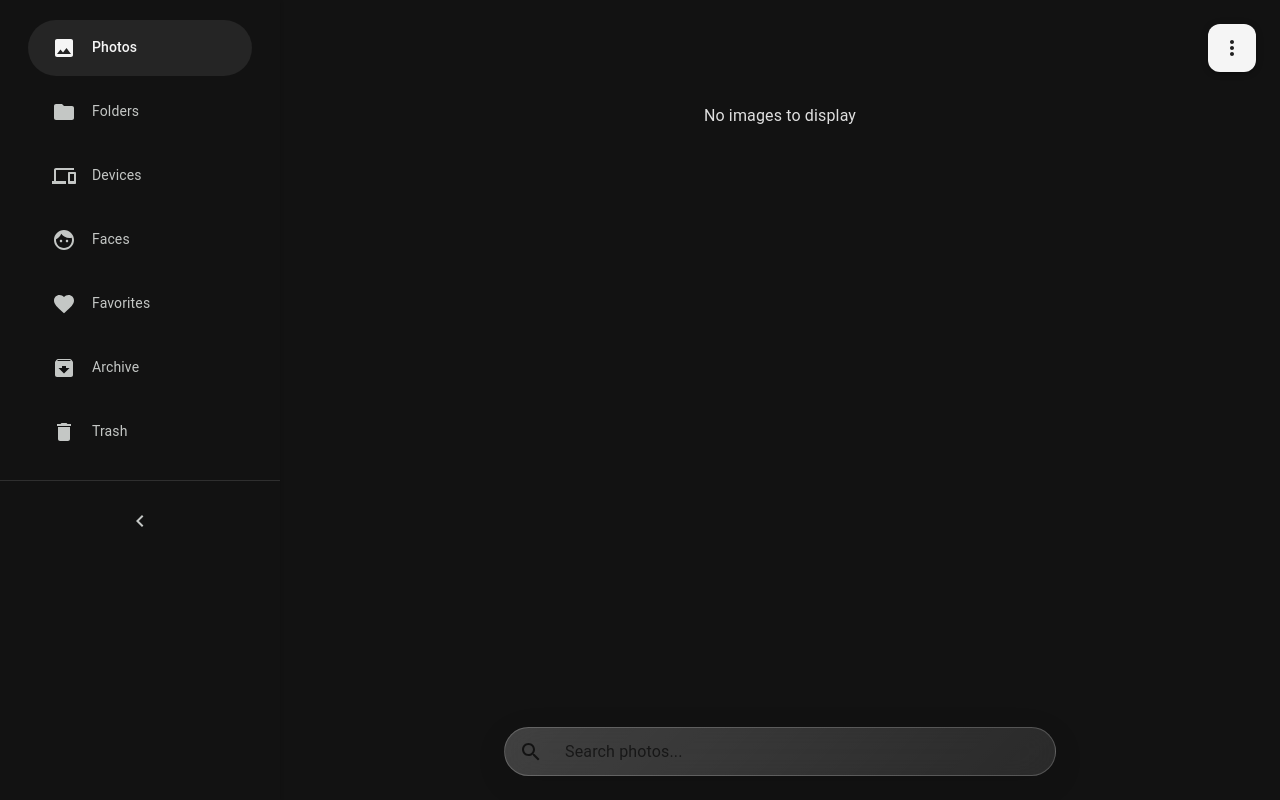
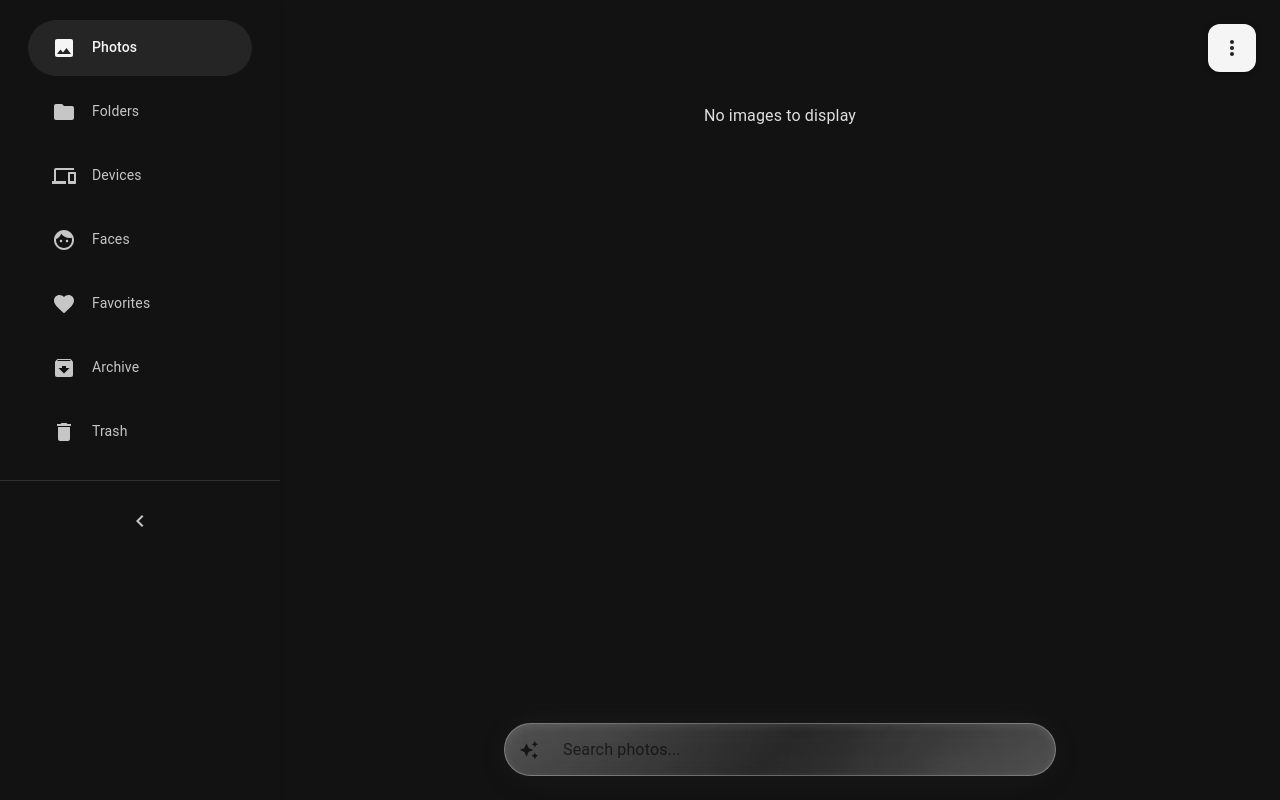
Before and after one commit to charan-sai1/OCD, a React (Vite) app in the folder apps/desktop/: page / in a window 1280 px wide. Built offline with nearby package versions, Linux system fonts and the light colour scheme.

Commit message:
feat: Enhance search bar with Apple-inspired AI liquid glass effects, pulsing animations, and AI sparkle effects

```diff
--- a/apps/desktop/src/components/SearchBar.tsx
+++ b/apps/desktop/src/components/SearchBar.tsx
@@ -5,7 +5,7 @@ import InputAdornment from "@mui/material/InputAdornment";
 import IconButton from "@mui/material/IconButton";
 import Paper from "@mui/material/Paper";
 import CircularProgress from "@mui/material/CircularProgress";
-import { Search as SearchIcon, Clear as ClearIcon } from "@mui/icons-material";
+import { Clear as ClearIcon, AutoAwesome as AiIcon } from "@mui/icons-material";
 
 interface SearchBarProps {
   onSearch: (query: string) => void;
@@ -112,14 +112,51 @@ const SearchBar: React.FC<SearchBarProps> = ({
         </Box>
       )}
         <Paper
-          elevation={8}
+          elevation={12}
           sx={{
             borderRadius: 50,
-            backgroundColor: "rgba(255, 255, 255, 0.15)",
-            backdropFilter: "blur(20px)",
-            boxShadow: "0 8px 32px rgba(0, 0, 0, 0.1)",
-            border: "1px solid rgba(255, 255, 255, 0.2)",
-            background: "linear-gradient(135deg, rgba(255,255,255,0.2) 0%, rgba(255,255,255,0.1) 100%)",
+            background: `
+              linear-gradient(135deg,
+                rgba(255,255,255,0.25) 0%,
+                rgba(255,255,255,0.15) 25%,
+                rgba(255,255,255,0.08) 50%,
+                rgba(255,255,255,0.15) 75%,
+                rgba(255,255,255,0.25) 100%
+              )
+            `,
+            backdropFilter: "blur(24px) saturate(180%)",
+            boxShadow: `
+              0 8px 32px rgba(0, 0, 0, 0.08),
+              0 2px 8px rgba(255, 255, 255, 0.1) inset,
+              0 0 40px rgba(255, 255, 255, 0.05)
+            `,
+            border: "1px solid rgba(255, 255, 255, 0.3)",
+            position: "relative",
+            overflow: "hidden",
+            "&::before": {
+              content: '""',
+              position: "absolute",
+              top: 0,
+              left: 0,
+              right: 0,
+              bottom: 0,
+              background: `
+                radial-gradient(circle at 20% 20%, rgba(255,255,255,0.1) 0%, transparent 50%),
+                radial-gradient(circle at 80% 80%, rgba(255,255,255,0.08) 0%, transparent 50%)
+              `,
+              animation: "aiGlow 4s ease-in-out infinite alternate",
+              pointerEvents: "none",
+            },
+            "@keyframes aiGlow": {
+              "0%": {
+                opacity: 0.3,
+                transform: "scale(1)",
+              },
+              "100%": {
+                opacity: 0.7,
+                transform: "scale(1.02)",
+              },
+            },
           }}
         >
         <TextField
@@ -134,41 +171,118 @@ const SearchBar: React.FC<SearchBarProps> = ({
               sx={{
                 "& .MuiOutlinedInput-root": {
                   borderRadius: 50,
-                  transition: "all 0.2s ease-in-out",
+                  transition: "all 0.3s cubic-bezier(0.4, 0, 0.2, 1)",
                   backgroundColor: "transparent",
                   "& fieldset": {
                     border: "none",
                   },
                   "&:hover": {
-                    backgroundColor: "rgba(255, 255, 255, 0.1)",
+                    transform: "translateY(-1px)",
+                    boxShadow: "0 4px 20px rgba(0, 0, 0, 0.1)",
                   },
                   "&.Mui-focused": {
-                    backgroundColor: "rgba(255, 255, 255, 0.15)",
-                    boxShadow: "0 0 0 2px rgba(255, 255, 255, 0.3)",
+                    transform: "translateY(-1px)",
+                    boxShadow: "0 4px 20px rgba(0, 0, 0, 0.1), 0 0 0 3px rgba(66, 133, 244, 0.3)",
                   },
                 },
              "& .MuiOutlinedInput-input": {
-               padding: "12px 14px",
+               padding: "14px 16px",
                color: "#000000",
+               fontWeight: 500,
+               letterSpacing: "0.01em",
                "&::placeholder": {
                  color: "rgba(0, 0, 0, 0.6)",
                  opacity: 1,
+                 fontWeight: 400,
                },
              },
            }}
              InputProps={{
               startAdornment: (
                 <InputAdornment position="start">
-                  <SearchIcon sx={{ color: "rgba(0, 0, 0, 0.7)" }} />
+                  <Box
+                    sx={{
+                      display: "flex",
+                      alignItems: "center",
+                      position: "relative",
+                    }}
+                  >
+                    <AiIcon
+                      sx={{
+                        color: searchQuery ? "#4285F4" : "rgba(0, 0, 0, 0.7)",
+                        fontSize: 20,
+                        transition: "all 0.3s ease",
+                        filter: searchQuery ? "drop-shadow(0 0 8px rgba(66, 133, 244, 0.4))" : "none",
+                        animation: searchQuery ? "aiPulse 2s ease-in-out infinite" : "none",
+                        "@keyframes aiPulse": {
+                          "0%, 100%": {
+                            transform: "scale(1)",
+                            filter: "drop-shadow(0 0 8px rgba(66, 133, 244, 0.4))",
+                          },
+                          "50%": {
+                            transform: "scale(1.1)",
+                            filter: "drop-shadow(0 0 12px rgba(66, 133, 244, 0.6))",
+                          },
+                        },
+                      }}
+                    />
+                    {searchQuery && (
+                      <Box
+                        sx={{
+                          position: "absolute",
+                          top: -2,
+                          right: -2,
+                          width: 6,
+                          height: 6,
+                          borderRadius: "50%",
+                          background: "linear-gradient(45deg, #4285F4, #34A853)",
+                          boxShadow: "0 0 10px rgba(66, 133, 244, 0.6)",
+                          animation: "aiSparkle 1.5s ease-in-out infinite",
+                          "@keyframes aiSparkle": {
+                            "0%, 100%": {
+                              opacity: 1,
+                              transform: "scale(1)",
+                            },
+                            "50%": {
+                              opacity: 0.7,
+                              transform: "scale(1.2)",
+                            },
+                          },
+                        }}
+                      />
+                    )}
+                  </Box>
                 </InputAdornment>
               ),
             endAdornment: (
               <InputAdornment position="end">
                 {isSearching && (
-                  <CircularProgress
-                    size={20}
-                    sx={{ color: "rgba(0, 0, 0, 0.7)", mr: 1 }}
-                  />
+                  <Box sx={{ position: "relative", mr: 1 }}>
+                    <CircularProgress
+                      size={20}
+                      sx={{
+                        color: "#4285F4",
+                        filter: "drop-shadow(0 0 6px rgba(66, 133, 244, 0.4))",
+                      }}
+                    />
+                    <Box
+                      sx={{
+                        position: "absolute",
+                        top: "50%",
+                        left: "50%",
+                        transform: "translate(-50%, -50%)",
+                        width: 4,
+                        height: 4,
+                        borderRadius: "50%",
+                        background: "#4285F4",
+                        animation: "aiThinking 1.2s ease-in-out infinite",
+                        "@keyframes aiThinking": {
+                          "0%, 100%": { opacity: 0.3 },
+                          "50%": { opacity: 1 },
+                        },
+                      }}
+                    />
+                  </Box>
                 )}
                 {searchQuery && (
                   <IconButton
@@ -176,8 +290,11 @@ const SearchBar: React.FC<SearchBarProps> = ({
                     onClick={handleClearSearch}
                     sx={{
                       color: "rgba(0, 0, 0, 0.7)",
+                      transition: "all 0.2s ease",
                       "&:hover": {
                         color: "#000000",
+                        transform: "scale(1.1)",
+                        backgroundColor: "rgba(0, 0, 0, 0.05)",
                       },
                     }}
                   >
```
